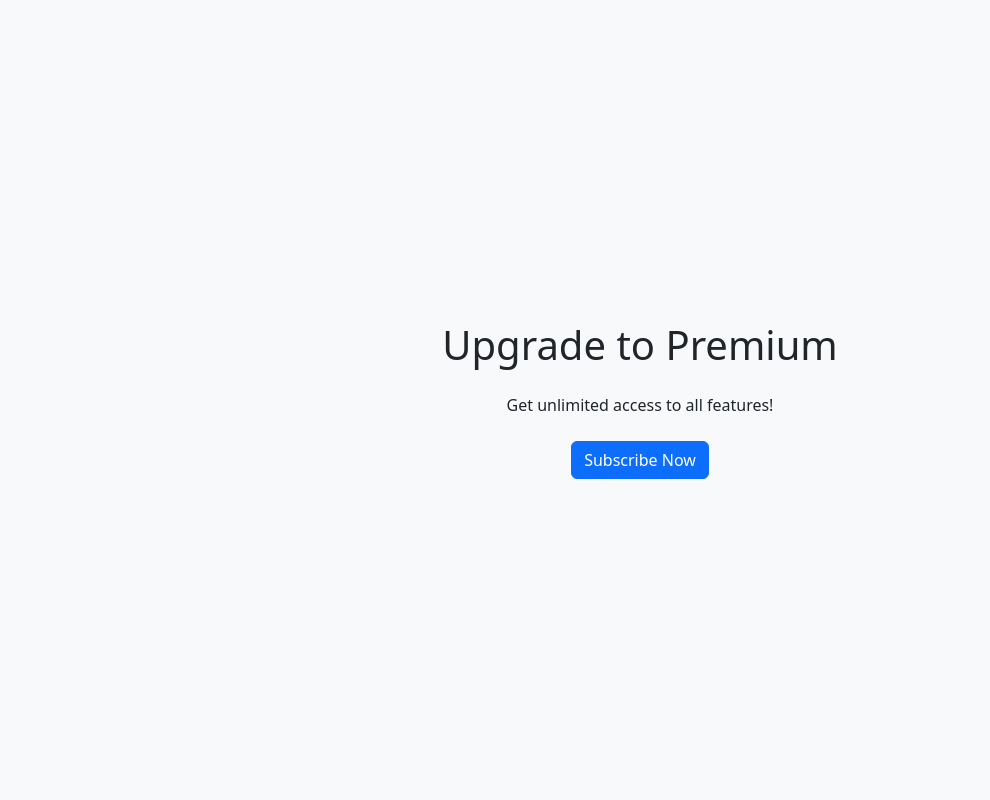
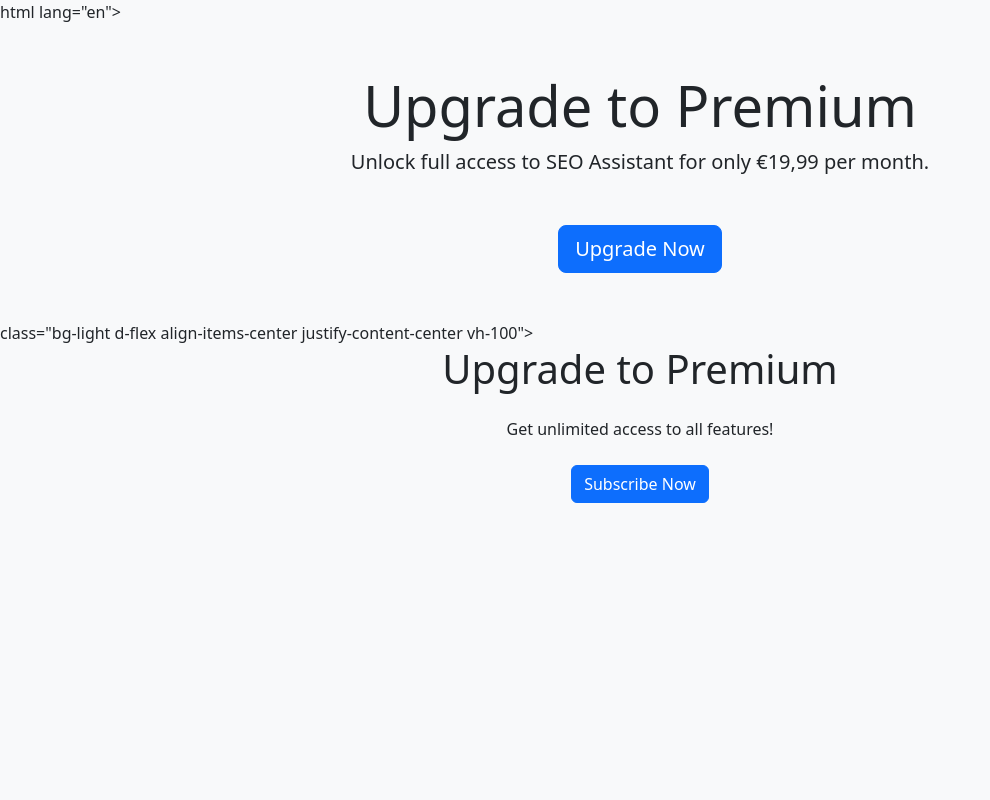
Before and after one commit to IlkerD01/seo-assistant, a Flask app: template flask_backend/templates/subscribe.html in a window 1280 px wide. Shown: the whole page, without its empty margins (0-990 px from the left). Run offline with Flask 3, Linux system fonts and the light colour scheme; the template is opened without the code that fills it: most values are stand-ins (such as "Sample title", 1, 10 or a date in 2020); some libraries are stand-ins or nearby versions.

Commit message:
Update subscribe.html

```diff
--- a/flask_backend/templates/subscribe.html
+++ b/flask_backend/templates/subscribe.html
@@ -1,12 +1,23 @@
 <!DOCTYPE html>
-<html lang="en">
+html lang="en">
 <head>
     <meta charset="UTF-8">
-    <title>Subscribe - SEO Assistant</title>
+    <title>Upgrade to Premium</title>
     <link href="https://cdn.jsdelivr.net/npm/bootstrap@5.3.3/dist/css/bootstrap.min.css" rel="stylesheet">
-    <script src="https://js.stripe.com/v3/"></script>
 </head>
-<body class="bg-light d-flex align-items-center justify-content-center vh-100">
+<body class="bg-light">
+<div class="container py-5">
+    <div class="text-center mb-5">
+        <h1 class="display-4">Upgrade to Premium</h1>
+        <p class="lead">Unlock full access to SEO Assistant for only <strong>€19,99 per month</strong>.</p>
+    </div>
+    <div class="text-center">
+        <form action="/create-checkout-session" method="POST">
+            <button type="submit" class="btn btn-primary btn-lg">Upgrade Now</button>
+        </form>
+    </div>
+</div>
+</body> class="bg-light d-flex align-items-center justify-content-center vh-100">
     <div class="text-center">
         <h1 class="mb-4">Upgrade to Premium</h1>
         <p class="mb-4">Get unlimited access to all features!</p>
```
